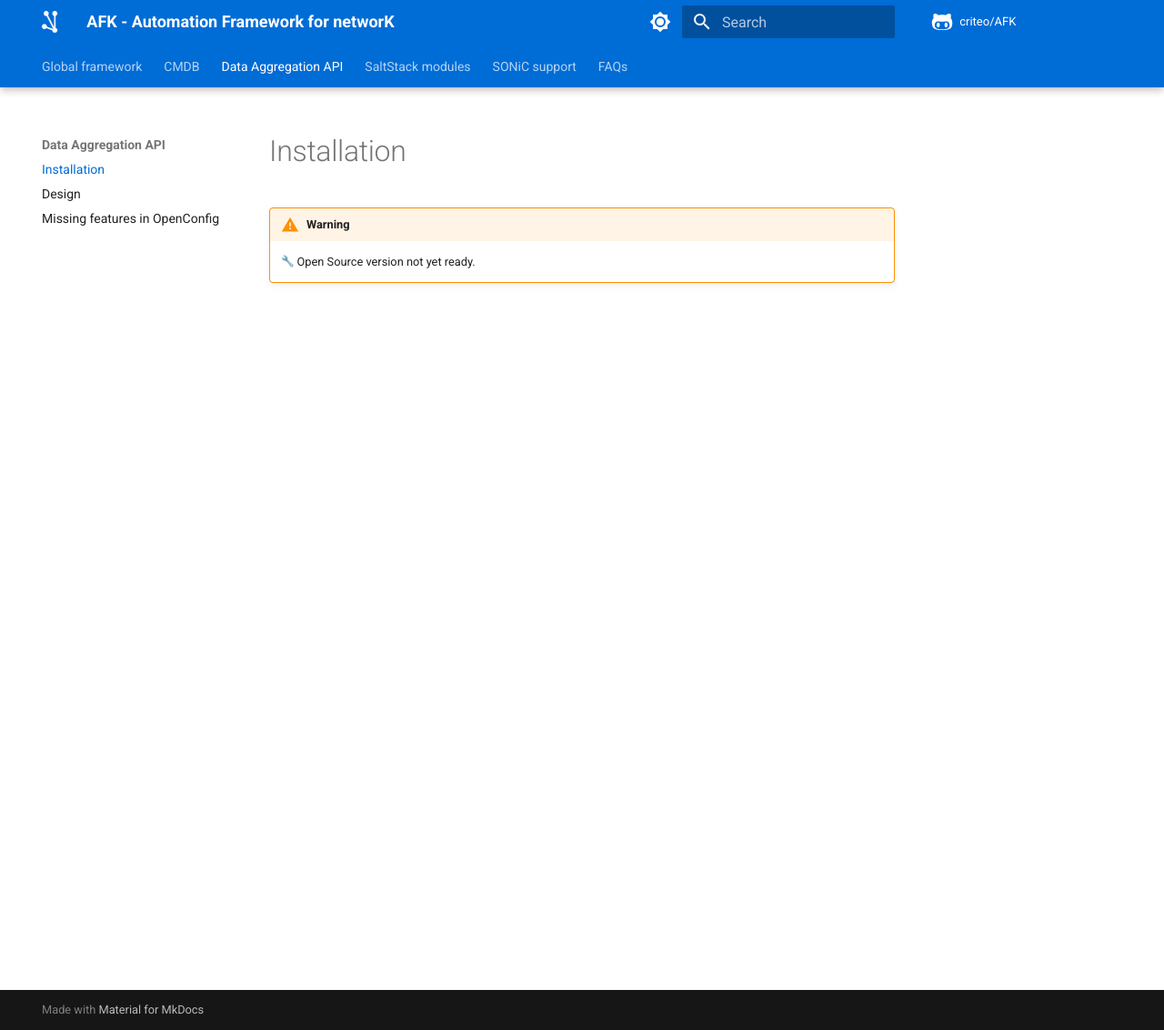
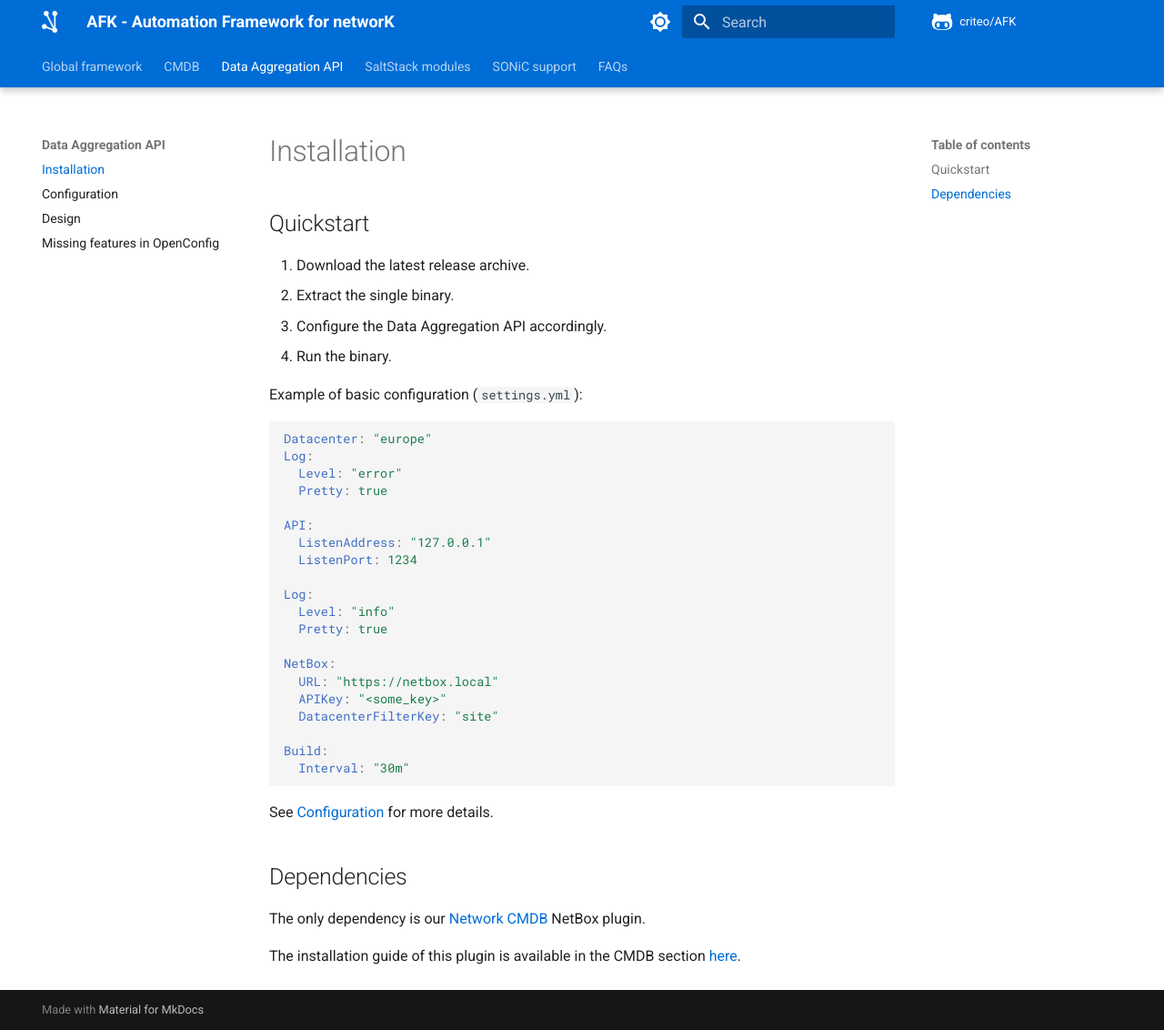
Before and after one commit to criteo/AFK, an MkDocs documentation site: the page built from docs/docs/Data-Aggregation-API/installation.md, in a window 1280 px wide and 1132 px high. Shown: the whole window at 91% size. Built offline with MkDocs 1.6.1 and Material for MkDocs 9.7.7, drawn with Linux system fonts in a browser that asks for light colours; emoji names are drawn with the system emoji font; comment, search, counter and statistics services are not loaded.

Commit message:
docs: data aggregation API + version matrix (#12)

````diff
--- a/docs/docs/Data-Aggregation-API/installation.md
+++ b/docs/docs/Data-Aggregation-API/installation.md
@@ -1,5 +1,41 @@
 # Installation
 
-!!! warning
+## Quickstart
 
-    :wrench: Open Source version not yet ready.
+1. Download the latest release archive.
+2. Extract the single binary.
+3. Configure the Data Aggregation API accordingly.
+4. Run the binary.
+
+Example of basic configuration (`settings.yml`):
+```yaml
+Datacenter: "europe"
+Log:
+  Level: "error"
+  Pretty: true
+
+API:
+  ListenAddress: "127.0.0.1"
+  ListenPort: 1234
+
+Log:
+  Level: "info"
+  Pretty: true
+
+NetBox:
+  URL: "https://netbox.local"
+  APIKey: "<some_key>"
+  DatacenterFilterKey: "site"
+
+Build:
+  Interval: "30m"
+```
+
+See [Configuration](./configuration.md) for more details.
+
+
+## Dependencies
+
+The only dependency is our [Network CMDB](https://github.com/criteo/netbox-network-cmdb) NetBox plugin.
+
+The installation guide of this plugin is available in the CMDB section [here](/docs/docs/CMDB/).
````
Also changed, not shown: docs/docs/Data-Aggregation-API/configuration.md (added, +140 -0 lines), docs/docs/Data-Aggregation-API/design.md (+26 -5 lines), docs/docs/SONiC-support/overview.md (+3 -1 lines), docs/docs/index.md (+1 -2 lines), docs/docs/installation.md (+1 -0 lines), docs/docs/version_matrix.md (added, +21 -0 lines), docs/docs/.pages.
